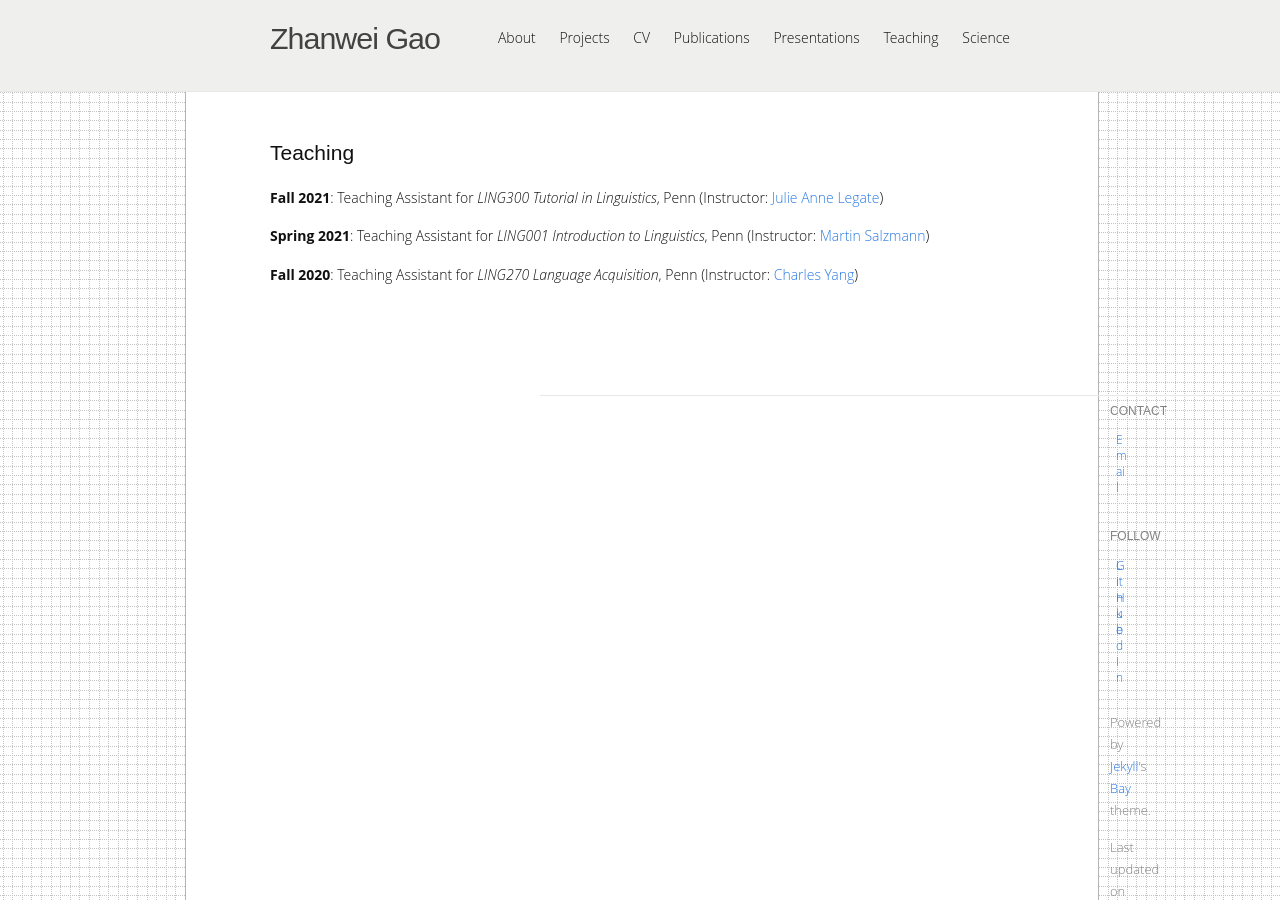
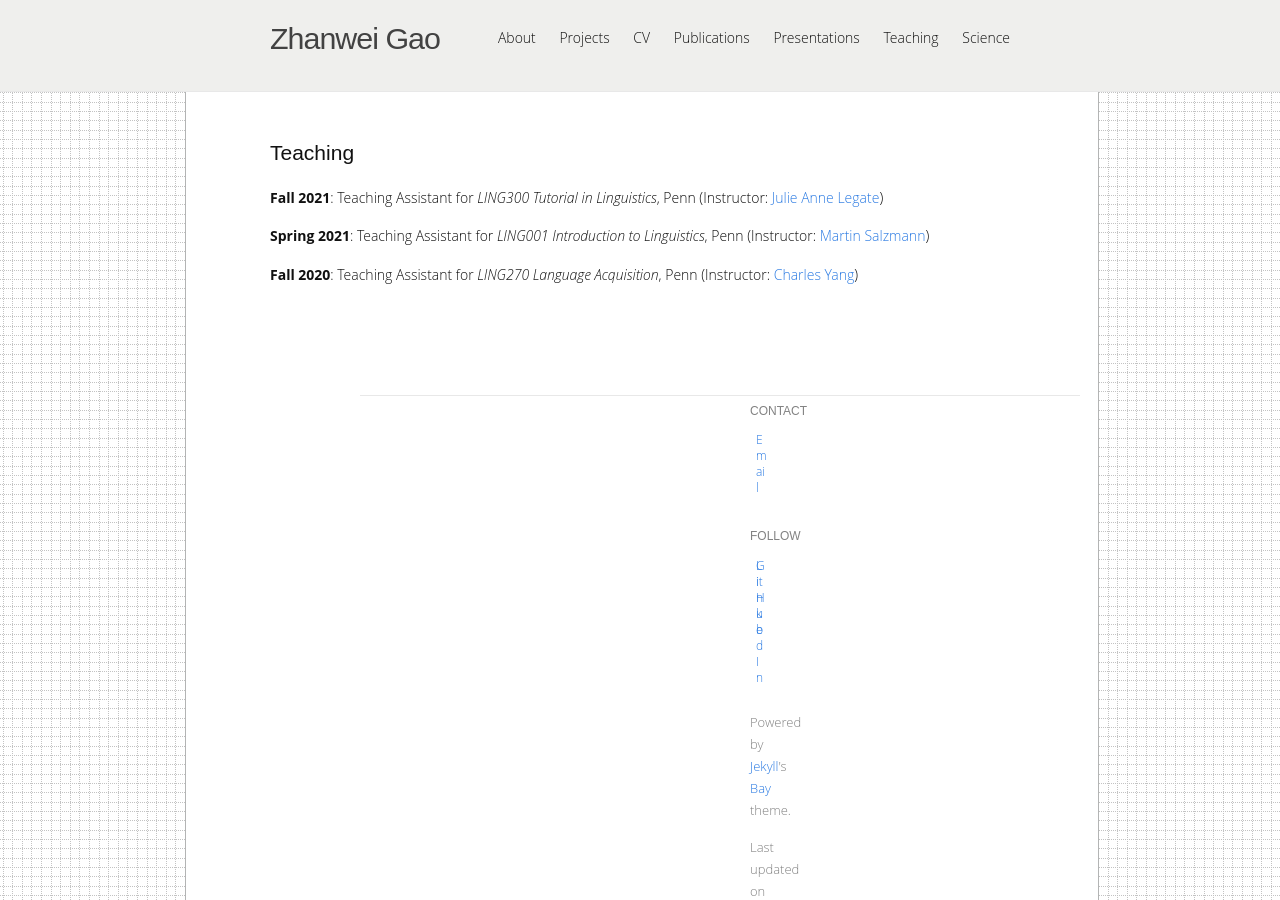
Before and after one commit to ZhanweiGao/zhanweigao.github.io, a Jekyll site: the page built from teaching.md, in a window 1280 px wide and 900 px high. Built offline with Jekyll 4.4.1, drawn with Linux system fonts in a browser that asks for light colours.

Commit message:
Update _layout.scss

```diff
--- a/_sass/_layout.scss
+++ b/_sass/_layout.scss
@@ -104,10 +104,10 @@
   // padding: $spacing-unit 0;
   // padding: $spacing-unit / 2; // modified 2022.12.19
 
-  margin-right: $spacing-unit * 18;  // added 2022.12.19
-  margin-left: $spacing-unit * 18;  // added 2022.12.19
-  padding-right: $spacing-unit * 18;  // added 2022.12.19
-  padding-left: $spacing-unit * 18;  // added 2022.12.19
+  margin-right: $spacing-unit * 12;  // added 2022.12.19
+  margin-left: $spacing-unit * 12;  // added 2022.12.19
+  padding-right: $spacing-unit * 12;  // added 2022.12.19
+  padding-left: $spacing-unit * 12;  // added 2022.12.19
 
   @include media-query($on-mobile) {
     padding-top: 10px;
```
